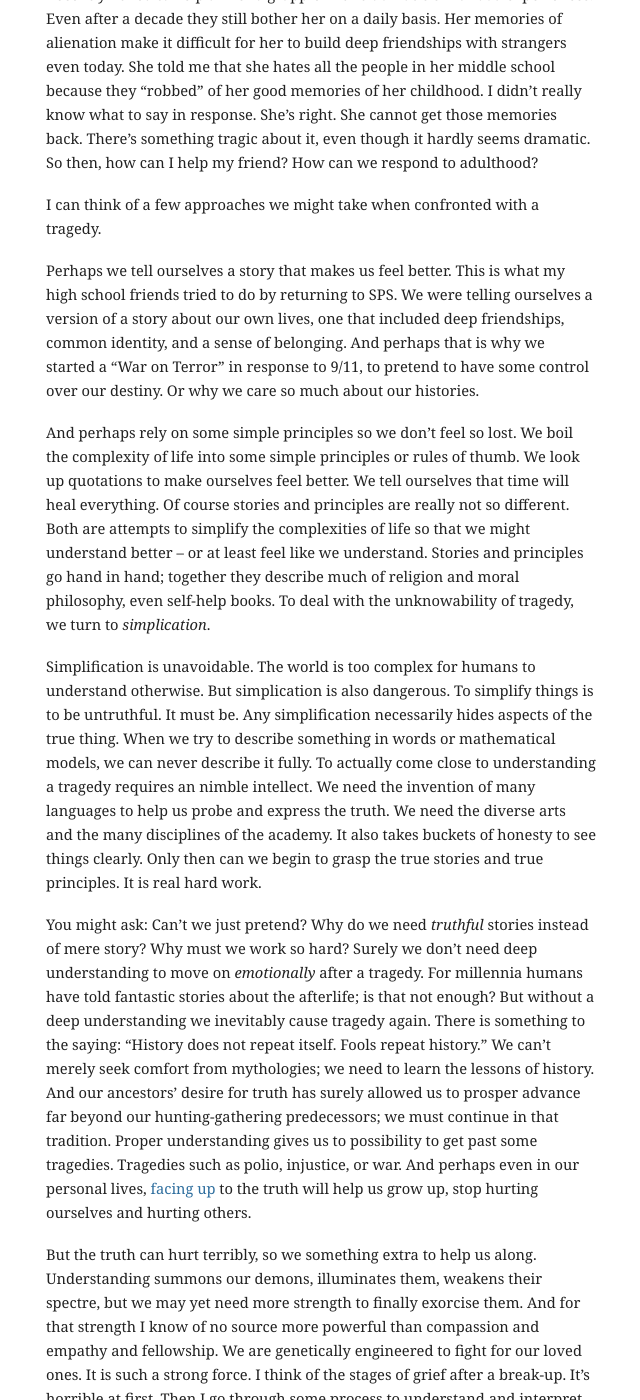
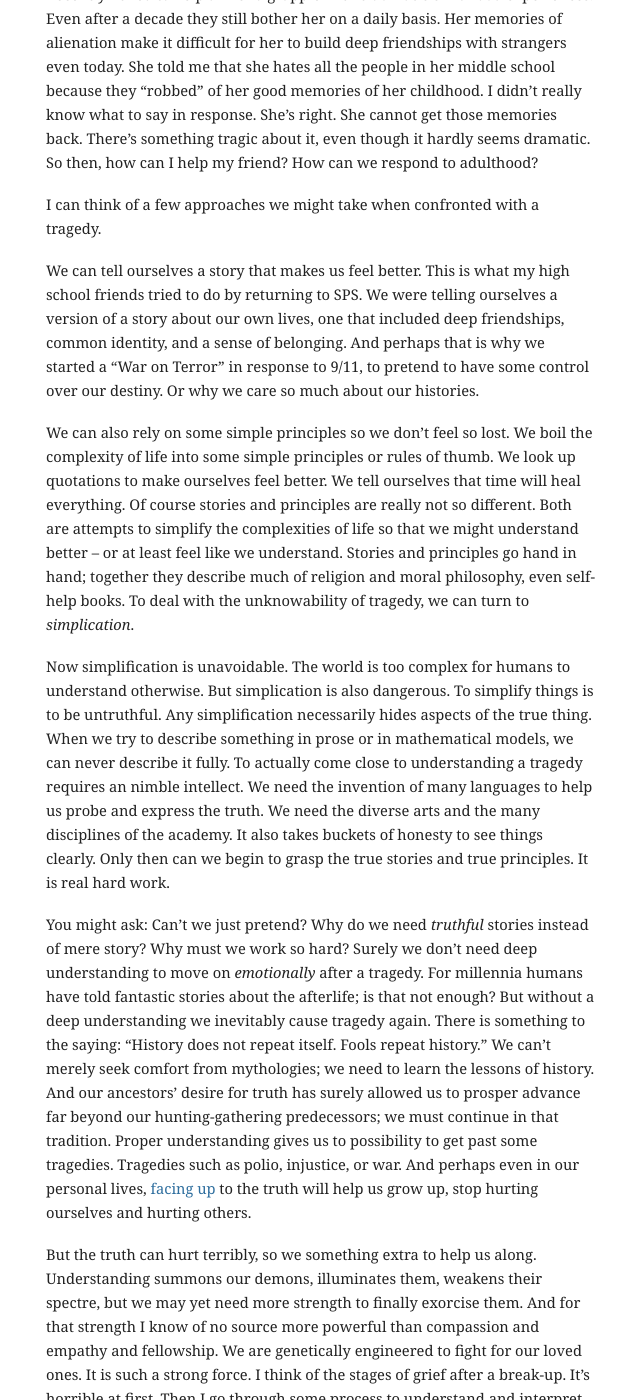
Before and after one commit to mbwong/mbwong.github.com, a Jekyll site: the page built from _posts/2013-08-17-tragedy-and-adulthood.md, in a window 1280 px wide and 1400 px high, scrolled down 1280 px. Shown: the whole window, without its empty margins (304-944 px from the left). Built offline with Jekyll 4.4.1, drawn with Linux system fonts in a browser that asks for light colours.

Commit message:
Update 2013-08-17-tragedy-and-adulthood.md

```diff
--- a/_posts/2013-08-17-tragedy-and-adulthood.md
+++ b/_posts/2013-08-17-tragedy-and-adulthood.md
@@ -23,11 +23,11 @@ Recently I tried to help a friend grapple with traumatic childhood experiences.
 
 I can think of a few approaches we might take when confronted with a tragedy.
 
-Perhaps we tell ourselves a story that makes us feel better. This is what my high school friends tried to do by returning to SPS. We were telling ourselves a version of a story about our own lives, one that included deep friendships, common identity, and a sense of belonging. And perhaps that is why we started a "War on Terror" in response to 9/11, to pretend to have some control over our destiny. Or why we care so much about our histories.
+We can tell ourselves a story that makes us feel better. This is what my high school friends tried to do by returning to SPS. We were telling ourselves a version of a story about our own lives, one that included deep friendships, common identity, and a sense of belonging. And perhaps that is why we started a "War on Terror" in response to 9/11, to pretend to have some control over our destiny. Or why we care so much about our histories.
 
-And perhaps rely on some simple principles so we don't feel so lost. We boil the complexity of life into some simple principles or rules of thumb. We look up quotations to make ourselves feel better. We tell ourselves that time will heal everything. Of course stories and principles are really not so different. Both are attempts to simplify the complexities of life so that we might understand better -- or at least feel like we understand. Stories and principles go hand in hand; together they describe much of religion and moral philosophy, even self-help books. To deal with the unknowability of tragedy, we turn to _simplication_.
+We can also rely on some simple principles so we don't feel so lost. We boil the complexity of life into some simple principles or rules of thumb. We look up quotations to make ourselves feel better. We tell ourselves that time will heal everything. Of course stories and principles are really not so different. Both are attempts to simplify the complexities of life so that we might understand better -- or at least feel like we understand. Stories and principles go hand in hand; together they describe much of religion and moral philosophy, even self-help books. To deal with the unknowability of tragedy, we can turn to _simplication_.
 
-Simplification is unavoidable. The world is too complex for humans to understand otherwise. But simplication is also dangerous. To simplify things is to be untruthful. It must be. Any simplification necessarily hides aspects of the true thing. When we try to describe something in words or mathematical models, we can never describe it fully. To actually come close to understanding a tragedy requires an nimble intellect. We need the invention of many languages to help us probe and express the truth. We need the diverse arts and the many disciplines of the academy. It also takes buckets of honesty to see things clearly. Only then can we begin to grasp the true stories and true principles. It is real hard work.
+Now simplification is unavoidable. The world is too complex for humans to understand otherwise. But simplication is also dangerous. To simplify things is to be untruthful. Any simplification necessarily hides aspects of the true thing. When we try to describe something in prose or in mathematical models, we can never describe it fully. To actually come close to understanding a tragedy requires an nimble intellect. We need the invention of many languages to help us probe and express the truth. We need the diverse arts and the many disciplines of the academy. It also takes buckets of honesty to see things clearly. Only then can we begin to grasp the true stories and true principles. It is real hard work.
 
 You might ask: Can't we just pretend? Why do we need _truthful_ stories instead of mere story? Why must we work so hard? Surely we don't need deep understanding to move on _emotionally_ after a tragedy. For millennia humans have told fantastic stories about the afterlife; is that not enough? But without a deep understanding we inevitably cause tragedy again. There is something to the saying: "History does not repeat itself. Fools repeat history." We can't merely seek comfort from mythologies; we need to learn the lessons of history. And our ancestors' desire for truth has surely allowed us to prosper advance far beyond our hunting-gathering predecessors; we must continue in that tradition. Proper understanding gives us to possibility to get past some tragedies. Tragedies such as polio, injustice, or war. And perhaps even in our personal lives, [facing up][body] to the truth will help us grow up, stop hurting ourselves and hurting others.
 
```
